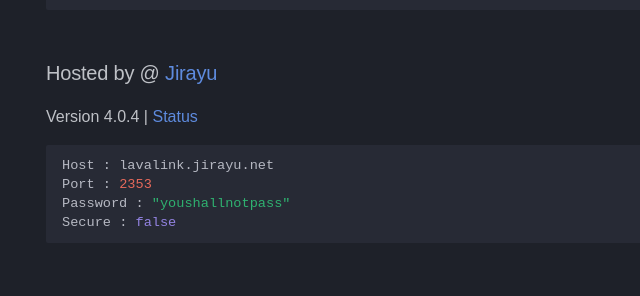
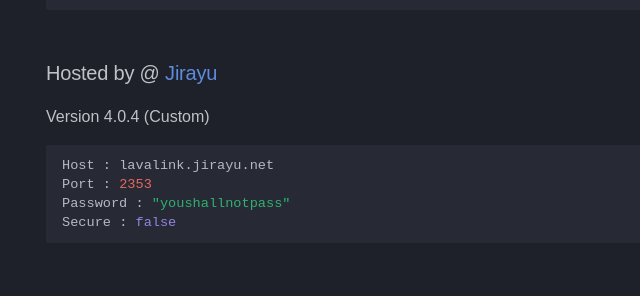
Before and after one commit to DarrenOfficial/lavalink-list, an MkDocs documentation site: the page built from docs/NoSSL/lavalink-without-ssl.md, in a window 1280 px wide and 900 px high, scrolled down 1084 px. Shown: the part 152-448 px from the top of the window, without its empty margins (0-640 px from the left). Built offline with MkDocs 1.6.1 and Material for MkDocs 9.7.7, drawn with Linux system fonts in a browser that asks for light colours; some web fonts are replaced; comment, search, counter and statistics services are not loaded; a style sheet for code colours, icons or effects is not loaded.

Commit message:
Update lavalink-without-ssl.md

````diff
--- a/docs/NoSSL/lavalink-without-ssl.md
+++ b/docs/NoSSL/lavalink-without-ssl.md
@@ -56,7 +56,7 @@ Secure : false
 ```
 
 ### Hosted by @ [Jirayu](https://jirayu.net)
-Version 4.0.4 | [Status](https://status.jirayu.net/report/uptime/38e08cbfe8cf497f254a7d8771988989/)
+Version 4.0.4 (Custom)
 ```bash
 Host : lavalink.jirayu.net
 Port : 2353
````
